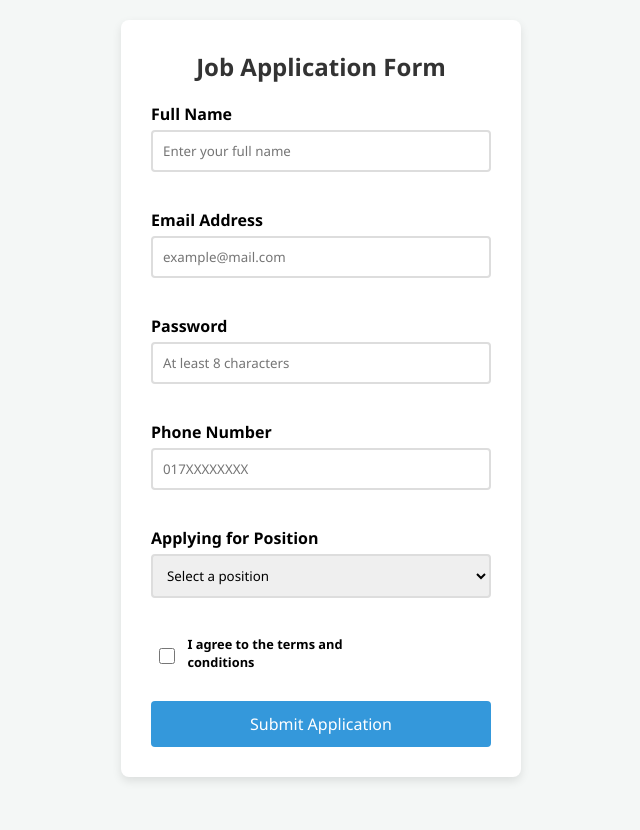
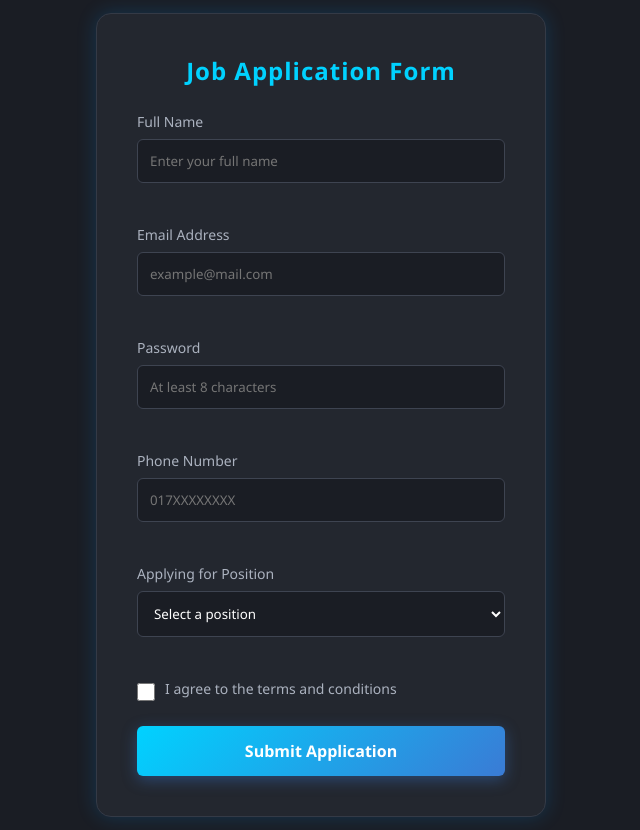
Before and after one commit to HSBHasib/JS-Form_Vald-Mini-PJ, a plain HTML site: page index.html in a window 1280 px wide. Shown: the whole page, without its empty margins (319-959 px from the left). Before the commit the page ends 800 px from the top, so only its background shows below. Drawn offline with Linux system fonts and the light colour scheme.

Commit message:
change css style

```diff
--- a/style.css
+++ b/style.css
@@ -2,43 +2,119 @@
     margin: 0;
     padding: 0;
     box-sizing: border-box;
+    font-family: 'Segoe UI', Tahoma, Geneva, Verdana, sans-serif;
 }
 
-
-* { box-sizing: border-box; font-family: 'Segoe UI', sans-serif; }
-body { background-color: #f4f7f6; display: flex; justify-content: center; padding: 20px; }
-.container { background: #fff; padding: 30px; border-radius: 8px; box-shadow: 0 4px 10px rgba(0,0,0,0.1); width: 400px; }
-h2 { text-align: center; margin-bottom: 20px; color: #333; }
-
-.form-control { margin-bottom: 15px; }
-.form-control label { display: block; margin-bottom: 5px; font-weight: bold; }
-.form-control input, .form-control select {
-    width: 100%; padding: 10px; border: 2px solid #ddd; border-radius: 4px; outline: none;
+/* Dark Theme Reset */
+body {
+    background-color: #1a1d24; /* Deep Dark Background */
+    display: flex;
+    justify-content: center;
+    align-items: center;
+    min-height: 100vh;
+    color: #ffffff;
 }
 
-/* Success and Error States */
-.form-control.success input { border-color: #2ecc71; }
-.form-control.error input { border-color: #e74c3c; }
-.form-control small { color: #e74c3c; visibility: hidden; font-size: 12px; }
-.form-control.error small { visibility: visible; }
+.container {
+    background: #23272f;
+    padding: 40px;
+    border-radius: 15px;
+    box-shadow: 0 0 20px rgba(0, 153, 255, 0.2);
+    border: 1px solid #343a46;
+    width: 100%;
+    max-width: 450px;
+    margin-block: 0.8rem;
+}
 
-button {
-    width: 100%; padding: 12px; background: #3498db; color: white; border: none;
-    border-radius: 4px; cursor: pointer; font-size: 16px; margin-top: 10px;
+h2 {
+    text-align: center;
+    margin-bottom: 25px;
+    letter-spacing: 1px;
+    color: #00d2ff; /* Neon Cyan */
 }
-button:hover { background: #2980b9; }
+
+.form-control {
+    margin-bottom: 20px;
+    position: relative;
+}
+
+.form-control label {
+    display: block;
+    margin-bottom: 8px;
+    font-size: 14px;
+    color: #abb2bf;
+}
+
+.form-control input,
+.form-control select {
+    width: 100%;
+    padding: 12px;
+    background: #1a1d24;
+    border: 1px solid #3e4451;
+    border-radius: 6px;
+    color: #fff;
+    outline: none;
+    transition: all 0.3s ease;
+}
+
+/* Glow on Focus */
+.form-control input:focus {
+    border-color: #00d2ff;
+    box-shadow: 0 0 8px rgba(0, 210, 255, 0.4);
+}
+
+/* Success & Error Colors */
+.form-control.error input {
+    border-color: #ff4d4d;
+}
+
+.form-control.success input {
+    border-color: #2ecc71;
+}
+
+.form-control small {
+    color: #ff4d4d;
+    font-size: 12px;
+    margin-top: 5px;
+    display: block;
+    visibility: hidden;
+}
+
+.form-control.error small {
+    visibility: visible;
+}
 
 .checkbox {
     display: flex;
     align-items: center;
+    gap: 10px;
 }
 
-.checkbox > label {
-    font-size: 0.8rem;
+.checkbox input {
+    width: 18px;
+    height: 18px;
+    cursor: pointer;
 }
 
-#terms {
-    width: 2rem;
-    height: 1rem;
-    margin-right: 0.3rem;
+button {
+    width: 100%;
+    padding: 14px;
+    background: linear-gradient(135deg, #00d2ff 0%, #3a7bd5 100%);
+    color: white;
+    border: none;
+    border-radius: 6px;
+    font-weight: bold;
+    font-size: 16px;
+    cursor: pointer;
+    transition: transform 0.2s ease;
+    box-shadow: 0 4px 15px rgba(58, 123, 213, 0.4);
 }
+
+button:hover {
+    transform: translateY(-2px);
+    box-shadow: 0 6px 20px rgba(58, 123, 213, 0.6);
+}
+
+button:active {
+    transform: translateY(0);
+}
```
